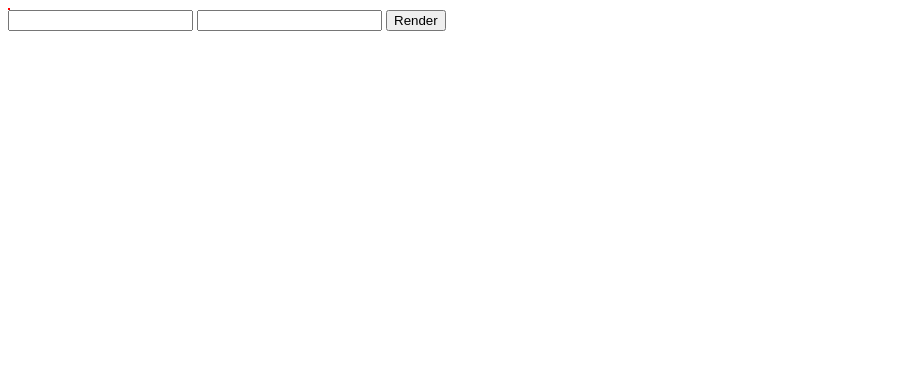
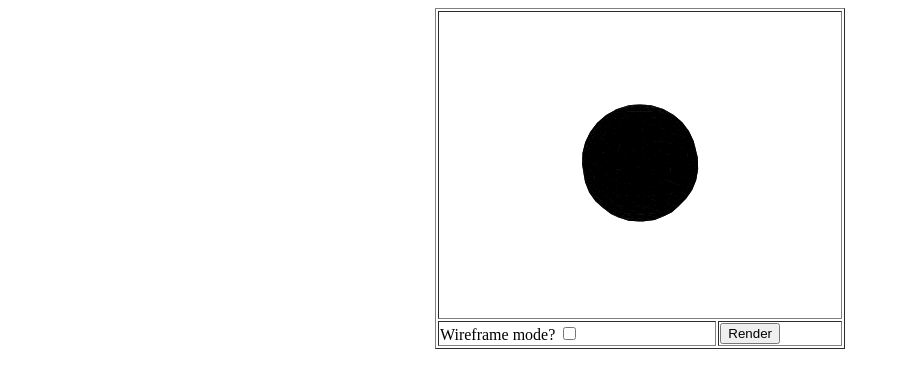
Before and after one commit to Sekqies/native-html-images, a website built with Vite: page index.html in a window 1280 px wide. Both pictures are taken after a click on the button "Render". Shown: the whole page, without its empty margins (0-900 px from the left). Built offline with nearby package versions, Linux system fonts and the light colour scheme.

Commit message:
Finished 3d rendering

```diff
--- a/index.html
+++ b/index.html
@@ -7,21 +7,27 @@
     <script type="module" src="/src/main.ts"></script>
 </head>
 <body>
-<div id="container"></div>
-<table border="0" cellpadding="0" cellspacing="0" spacing="0" padding="0">
-  <tr>
-    <td bgcolor="#FF0000" width="1" height="1"></td>
-    <td bgcolor="#FF0000" width="1" height="1"></td>
-  </tr>
-<tr>
-    <td bgcolor="#FF0000" width="1" height="1"></td>
-    <td bgcolor="#FF0000" width="1" height="1"></td>
-  </tr>
-</table>
-
-<input id="width" type="number">
-<input id="height" type="number">
-<button id="render">Render</button>
+<center>
+    <table border="1" >
+        <tr>
+            <td colspan="2">
+                <svg
+                    width="400px"
+                    height="300px"
+                    viewBox="-1 -1 2 2"
+                    preserveAspectRatio="none"
+                    stroke-width ="0.01"
+                    id="container">
+                    <path id="render-target" fill="none" stroke="black" stroke-width="0.005" stroke-linejoin="round" />
+                </svg>
+            </td>
+        </tr>
+        <tr>
+            <td>Wireframe mode? <input type="checkbox" id="wireframe-mode"></td>
+            <td><button id="render">Render</button></td>
+        </tr>
+    </table>
+</center>
 
 </body>
 </html>
--- a/src/main.ts
+++ b/src/main.ts
@@ -1,24 +1,71 @@
-import { build_color_table, build_color_text } from "./to_html";
-import { generate_trash_data } from "./image";
+import { build_3d_svg} from "./to_html";
+import { mat4, vec3 } from "./math/types";
+import { PrimitiveAssembler } from "./rendering/primitive_assembler";
+import { identity, look_at, perspective, rotate, translate } from "./math/transformations";
+import { transform_vertex } from "./rendering/vertex";
+import { rasterize } from "./rendering/rasterizer";
+import { create_sphere } from "./rendering/primitives";
 
 
-export function main(){
+
+export function main_3d() {
     const target = document.getElementById('container');
-    const width_el = document.getElementById('width') as HTMLInputElement | null;
-    const height_el = document.getElementById('height') as HTMLInputElement | null;
-    const cell_size_el = document.getElementById('cell-size') as HTMLInputElement | null;
+    if (!target) return;
+    const wireframe_el = document.getElementById('wireframe-mode') as HTMLInputElement;
+    const do_wireframe:boolean = wireframe_el?.checked;
+    const sun_mesh = create_sphere(1.5, 16, 16);
+    const planet_mesh = create_sphere(0.5, 12, 12);
 
-    const width: number = width_el?.valueAsNumber ?? 1;
-    const height: number = height_el?.valueAsNumber ?? 1;
-    const cell_size: number = cell_size_el?.valueAsNumber ?? 2;
+    const assembler = new PrimitiveAssembler(12000);
 
-    const image_data = generate_trash_data(width,height);
-    const table_html = build_color_table(image_data,cell_size);
-    //const text_html = build_color_text(image_data, "■");
-    if(!target){
-        return;
+    const aspect = 400 / 300;
+    const proj_mat = perspective(60 * Math.PI / 180, aspect, 0.1, 100);
+    const view_mat = look_at(
+        vec3(0, 2, 6.5),
+        vec3(0, 0, 0),
+        vec3(0, 1, 0)
+    );
+    let time = 0;
+    const loop = () => {
+        time += 0.01;
+
+        let frame_html = "";
+        let sun_model = identity();
+        sun_model = rotate(sun_model, time * 0.5, vec3(0, 1, 0));
+        frame_html += process_object(sun_mesh, sun_model);
+        let planet_model = identity();
+        planet_model = rotate(planet_model, time, vec3(0, 1, 0));
+        planet_model = translate(planet_model, vec3(3.5, 0, 0));
+        planet_model = rotate(planet_model, time * 3, vec3(1, 0, 1));
+        frame_html += process_object(planet_mesh, planet_model);
+
+        target!.innerHTML = frame_html;
+        requestAnimationFrame(loop);
     }
-    target.innerHTML = table_html;
+
+    const process_object = (mesh: { vertices: Float32Array, indices: Uint16Array }, model: mat4) => {
+        const vertex_count = mesh.vertices.length / 3;
+        const projected_buffer = new Float32Array(vertex_count * 4);
+
+        for (let i = 0; i < vertex_count; i++) {
+            const x = mesh.vertices[i * 3 + 0];
+            const y = mesh.vertices[i * 3 + 1];
+            const z = mesh.vertices[i * 3 + 2];
+
+            const v_clip = transform_vertex(proj_mat, view_mat, model, vec3(x, y, z));
+
+            projected_buffer[i * 4 + 0] = v_clip[0];
+            projected_buffer[i * 4 + 1] = v_clip[1];
+            projected_buffer[i * 4 + 2] = v_clip[2];
+            projected_buffer[i * 4 + 3] = v_clip[3];
+        }
+
+        const assembled = assembler.assemble_primitives(projected_buffer, mesh.indices);
+
+        const screen_verts = rasterize(assembled,true);
+        return build_3d_svg(screen_verts, do_wireframe);
+    }
+    requestAnimationFrame(loop);
 }
 
-document.getElementById('render')?.addEventListener('click', main);
+document.getElementById('render')?.addEventListener('click', main_3d);
--- a/src/rendering/primitive_assembler.ts
+++ b/src/rendering/primitive_assembler.ts
@@ -7,7 +7,7 @@ export class PrimitiveAssembler{
         this.out = new ArrayType(size);
     }
 
-    assemble_primitives(vertices:ArrayType, indices:ArrayType, stride:number = 4):ArrayType{
+    assemble_primitives(vertices:ArrayType, indices:Uint16Array, stride:number = 4):ArrayType{
         const required_space = indices.length * stride;
         if (this.out.length < required_space){
             console.warn("Resizing this.out - this generally shouldn't happen");
--- /dev/null
+++ b/src/rendering/primitives.ts
@@ -0,0 +1,36 @@
+import { ArrayType } from "../math/types";
+
+export function create_sphere(radius: number, rings: number, slices: number) {
+    const vertices: number[] = [];
+    const indices: number[] = [];
+    for (let lat = 0; lat <= rings; lat++) {
+        const theta = (lat * Math.PI) / rings;
+        const sinTheta = Math.sin(theta);
+        const cosTheta = Math.cos(theta);
+
+        for (let lon = 0; lon <= slices; lon++) {
+            const phi = (lon * 2 * Math.PI) / slices;
+            const sinPhi = Math.sin(phi);
+            const cosPhi = Math.cos(phi);
+
+            const x = cosPhi * sinTheta;
+            const y = cosTheta;
+            const z = sinPhi * sinTheta;
+
+            vertices.push(x * radius, y * radius, z * radius);
+        }
+    }
+    for (let lat = 0; lat < rings; lat++) {
+        for (let lon = 0; lon < slices; lon++) {
+            const first = (lat * (slices + 1)) + lon;
+            const second = first + slices + 1;
+
+            indices.push(first, second, first + 1);
+            indices.push(second, second + 1, first + 1);
+        }
+    }
+    return {
+        vertices: new ArrayType(vertices),
+        indices: new Uint16Array(indices)
+    };
+}
```
Also changed, not shown: src/rendering/render.ts (+7 -4 lines).
